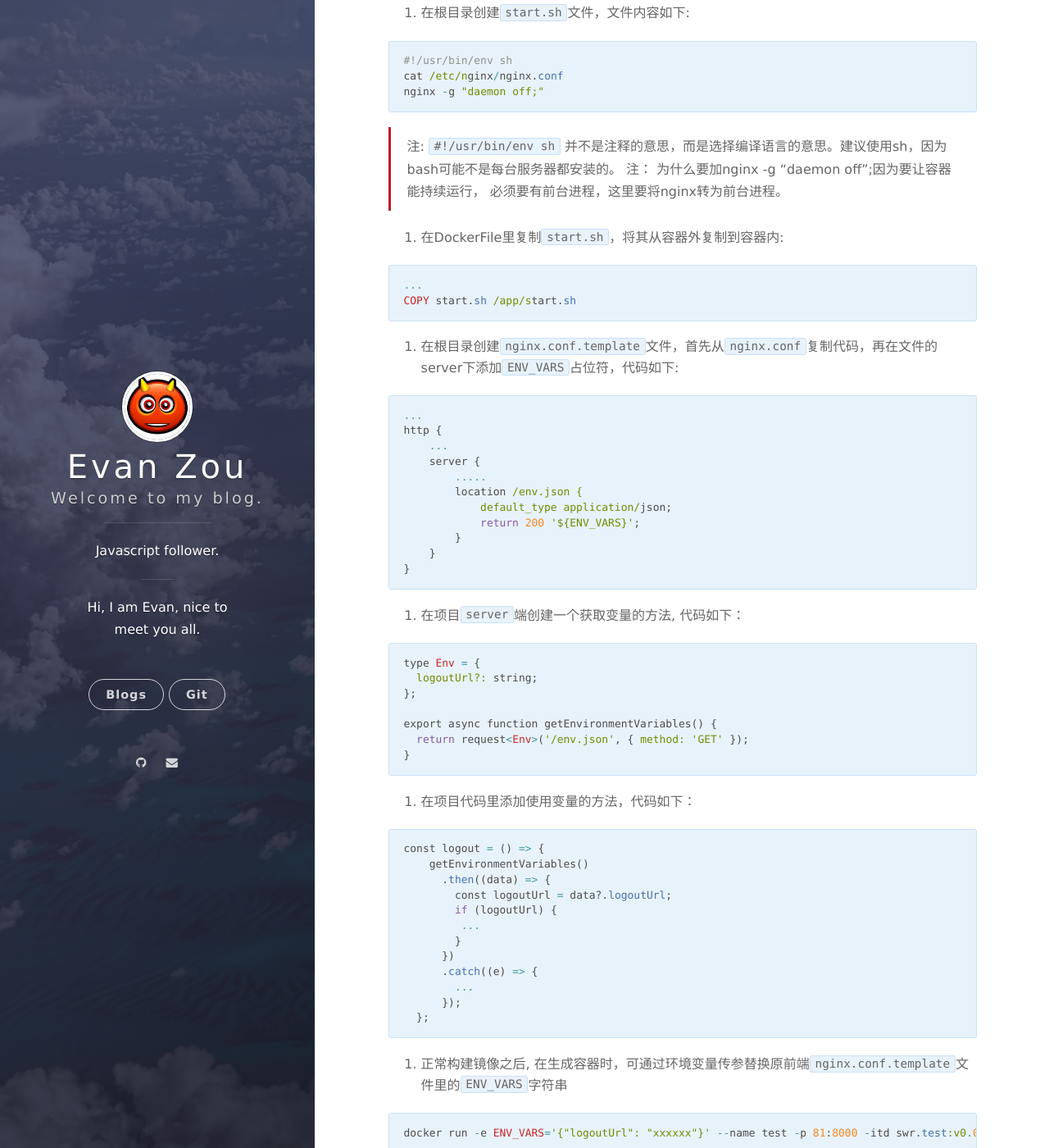
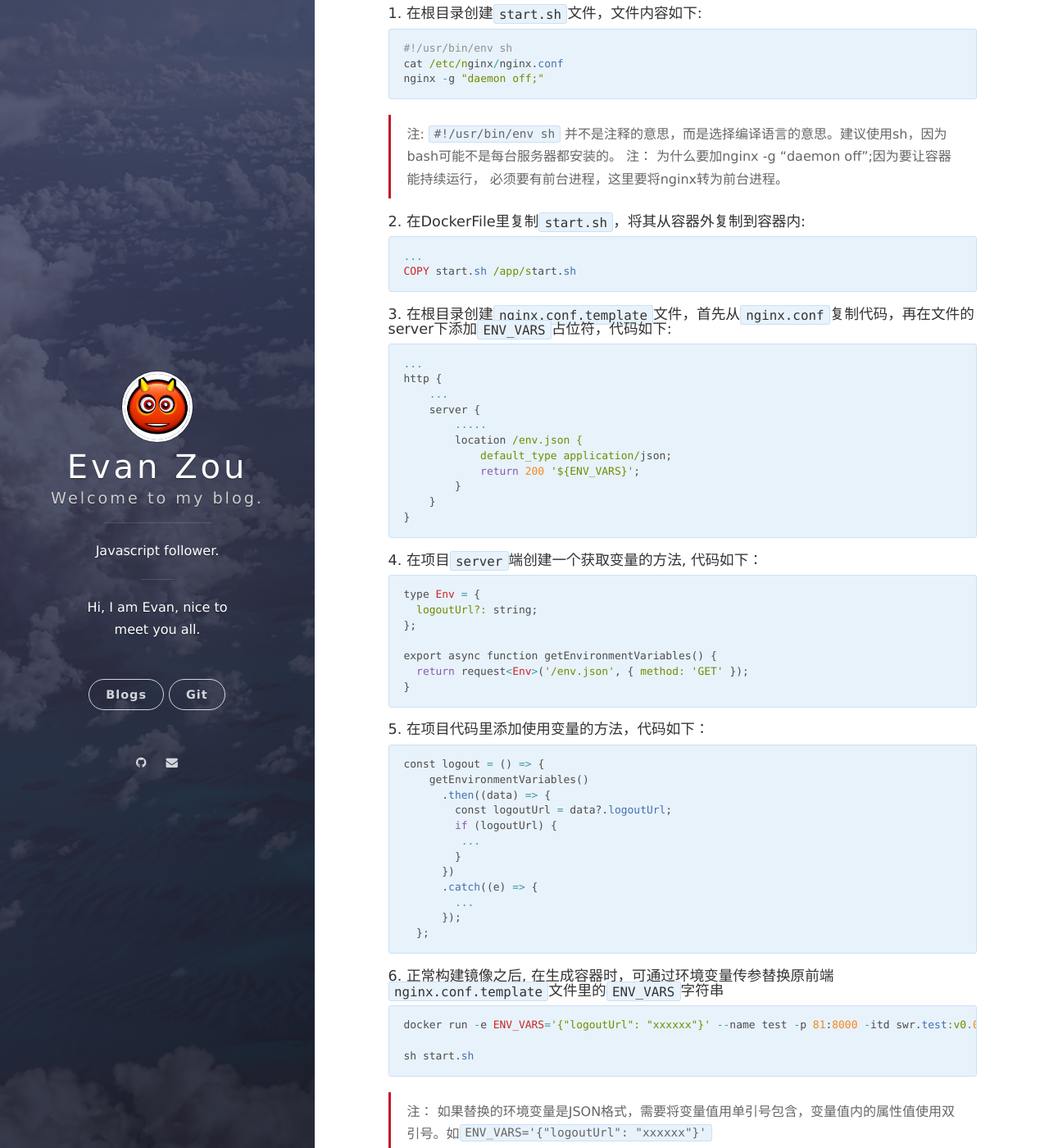
Before and after one commit to Evanzew/Evanzew.github.io, a Jekyll site: the page built from _posts/2022-04-15-Docker insert env variable in FE.markdown, in a window 1280 px wide and 1400 px high, scrolled down 513 px. Shown: the whole window at 82% size. Built offline with Jekyll 4.4.1, drawn with Linux system fonts in a browser that asks for light colours; nearby versions of some CDN libraries; comment, search, counter and statistics services are not loaded.

Commit message:
update docker blog

```diff
--- a/_posts/2022-04-15-Docker insert env variable in FE.markdown
+++ b/_posts/2022-04-15-Docker insert env variable in FE.markdown
@@ -14,7 +14,7 @@ tags: Docker
 在生成前端容器的阶段，可以使用同一个镜像，根据不同的环境传入参数形成不同的前端容器。下面会分享一个容器执行阶段动态插入并使用变量的实例。
 
 ### 步骤
-1. 在根目录创建`start.sh`文件，文件内容如下:
+#### 1. 在根目录创建`start.sh`文件，文件内容如下:
 {% highlight ruby %}
 #!/usr/bin/env sh
 cat /etc/nginx/nginx.conf
@@ -23,13 +23,13 @@ nginx -g "daemon off;"
 > 注: `#!/usr/bin/env sh` 并不是注释的意思，而是选择编译语言的意思。建议使用sh，因为bash可能不是每台服务器都安装的。
 > 注： 为什么要加nginx -g "daemon off";因为要让容器能持续运行， 必须要有前台进程，这里要将nginx转为前台进程。
 
-2. 在DockerFile里复制`start.sh`，将其从容器外复制到容器内:
+#### 2. 在DockerFile里复制`start.sh`，将其从容器外复制到容器内:
 {% highlight ruby %}
 ...
 COPY start.sh /app/start.sh
 {% endhighlight %}
 
-3. 在根目录创建`nginx.conf.template`文件，首先从`nginx.conf`复制代码，再在文件的server下添加`ENV_VARS`占位符，代码如下:
+#### 3. 在根目录创建`nginx.conf.template`文件，首先从`nginx.conf`复制代码，再在文件的server下添加`ENV_VARS`占位符，代码如下:
 {% highlight ruby %}
 ...
 http {
@@ -44,7 +44,7 @@ http {
 }
 {% endhighlight %}
 
-4. 在项目`server`端创建一个获取变量的方法, 代码如下：
+#### 4. 在项目`server`端创建一个获取变量的方法, 代码如下：
 {% highlight ruby %}
 type Env = {
   logoutUrl?: string;
@@ -55,7 +55,7 @@ export async function getEnvironmentVariables() {
 }
 {% endhighlight %}
 
-5. 在项目代码里添加使用变量的方法，代码如下：
+#### 5. 在项目代码里添加使用变量的方法，代码如下：
 {% highlight ruby %}
 const logout = () => {
     getEnvironmentVariables()
@@ -71,7 +71,7 @@ const logout = () => {
   };
 {% endhighlight %}
 
-6. 正常构建镜像之后, 在生成容器时，可通过环境变量传参替换原前端`nginx.conf.template`文件里的`ENV_VARS`字符串
+#### 6. 正常构建镜像之后, 在生成容器时，可通过环境变量传参替换原前端`nginx.conf.template`文件里的`ENV_VARS`字符串
 {% highlight ruby %}
 docker run -e ENV_VARS='{"logoutUrl": "xxxxxx"}' --name test -p 81:8000 -itd swr.test:v0.0.31
 
```
